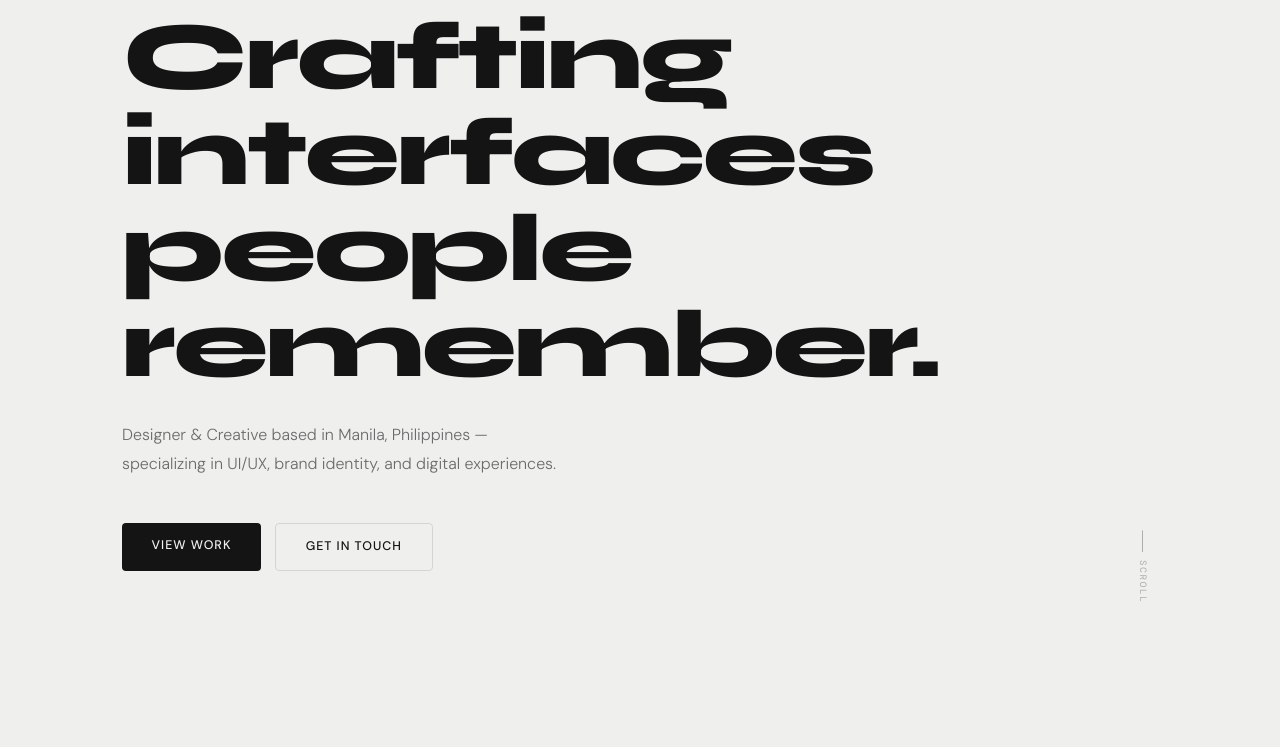
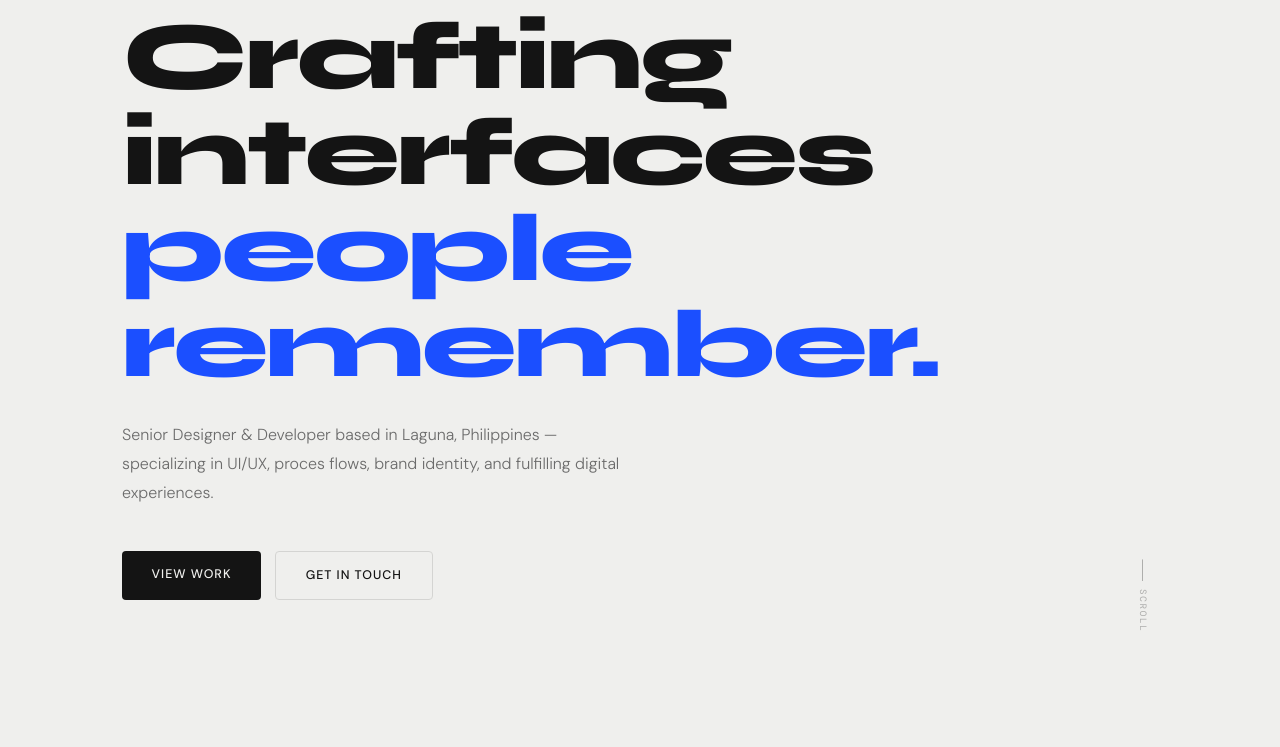
Before and after one commit to karlmiguerez/karlmiguerez, a PHP site: page / in a window 1280 px wide. Shown: the part 170-917 px from the top of the page. Run offline with PHP 8.4, Linux system fonts and the light colour scheme; some web fonts are replaced.

Commit message:
added animation and dynamically looping and changing text for the hero-headline

```diff
--- a/index.html
+++ b/index.html
@@ -49,11 +49,11 @@
     <div class="hero-tag">Available for work</div>
     <h1 class="hero-headline">
       Crafting interfaces<br />
-      people remember.
+      <span class="headline-animate">people remember.</span>
     </h1>
     <p class="hero-sub">
-      Designer & Creative based in Manila, Philippines —<br />
-      specializing in UI/UX, brand identity, and digital experiences.
+      Senior Designer & Developer based in Laguna, Philippines —<br />
+      specializing in UI/UX, proces flows, brand identity, and fulfilling digital experiences.
     </p>
     <div class="hero-cta">
       <a href="#work" class="btn-primary">View Work</a>
--- a/style.css
+++ b/style.css
@@ -120,7 +120,7 @@ ul {
   display: block;
   /* logo has black bg — invert makes it work on light nav */
   /* filter: invert(1); */
-  transition: opacity var(--transition);
+  /* transition: opacity var(--transition); */
 }
 
 .nav-logo:hover .nav-logo-img {
@@ -664,7 +664,52 @@ ul {
   color: var(--text);
 }
 
-/* ---------- SCROLL REVEAL ---------- */
+/* ---------- HEADLINE ANIMATION ---------- */
+.headline-animate-wrapper {
+  display: inline-block;
+  overflow: hidden;
+  vertical-align: bottom;
+}
+
+.headline-animate {
+  display: inline-block;
+  color: var(--accent);
+  animation: none;
+}
+
+.headline-animate.slide-out {
+  animation: slideOut 0.45s cubic-bezier(0.4, 0, 0.2, 1) forwards;
+}
+
+.headline-animate.slide-in {
+  animation: slideIn 0.45s cubic-bezier(0.4, 0, 0.2, 1) forwards;
+}
+
+@keyframes slideOut {
+  0% {
+    transform: translateY(0);
+    opacity: 1;
+  }
+
+  100% {
+    transform: translateY(-110%);
+    opacity: 0;
+  }
+}
+
+@keyframes slideIn {
+  0% {
+    transform: translateY(110%);
+    opacity: 0;
+  }
+
+  100% {
+    transform: translateY(0);
+    opacity: 1;
+  }
+}
+
+
 .reveal {
   opacity: 0;
   transform: translateY(24px);
```
Also changed, not shown: script.js (+39 -0 lines).
